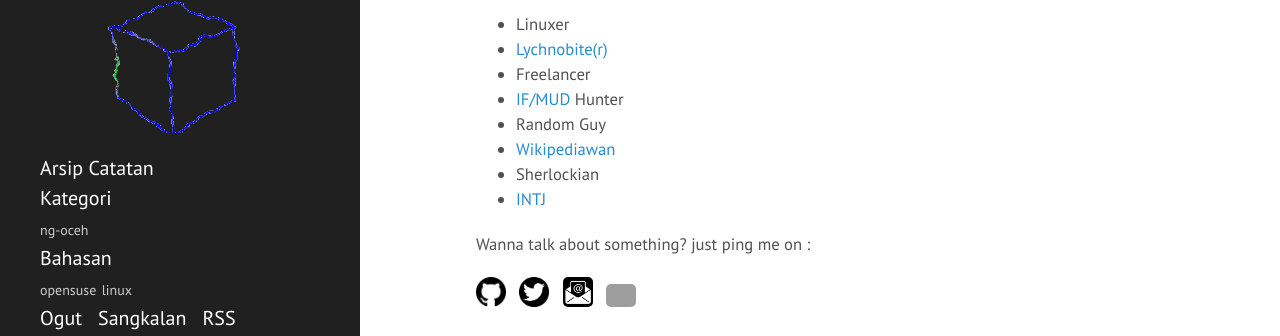
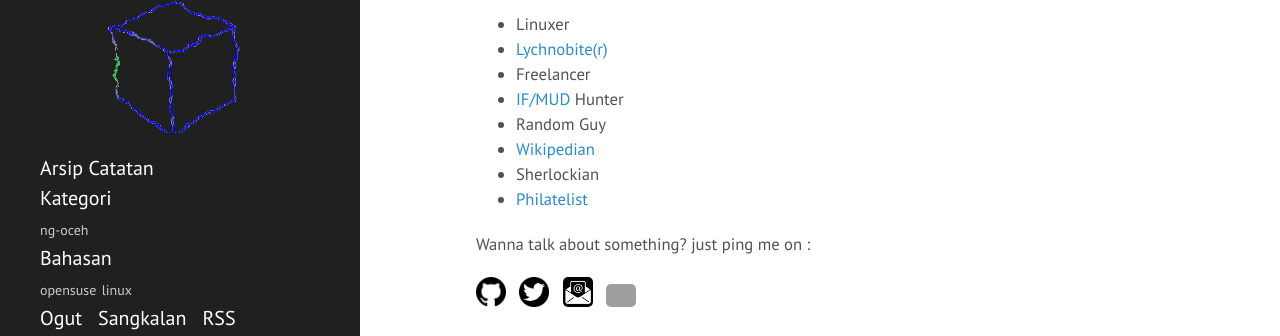
Before and after one commit to levay08/levay08.github.io, a Jekyll site: the page built from about.html, in a window 1280 px wide. Shown: the part 344-680 px from the top of the page. Built offline with Jekyll 4.4.1, drawn with Linux system fonts in a browser that asks for light colours; grey boxes are pictures that could not be loaded.

Commit message:
Update about.html

```diff
--- a/about.html
+++ b/about.html
@@ -23,9 +23,9 @@ rata img { display: inline; }
           <li><x>Freelancer</x></li>
           <li><x><a href="https://en.wikipedia.org/wiki/Interactive_fiction">IF/MUD</a> Hunter</x></li>
           <li><x>Random Guy</x></li>
-            <li><x><a href="https://id.wikipedia.org/wiki/Wikipedia:Wikipediawan">Wikipediawan</a></x></li>
+            <li><x><a href="https://en.wikipedia.org/wiki/Wikipedia:Wikipedians">Wikipedian</a></x></li>
           <li><x>Sherlockian<x></li>
-          <li><x><a href="https://en.wikipedia.org/wiki/INTJ">INTJ</a></x></li>
+          <li><x><a href="https://en.wikipedia.org/wiki/Philately">Philatelist</a></x></li>
         </ul>
         <p>Wanna talk about something? just ping me on :</p>
         <rata>
```
